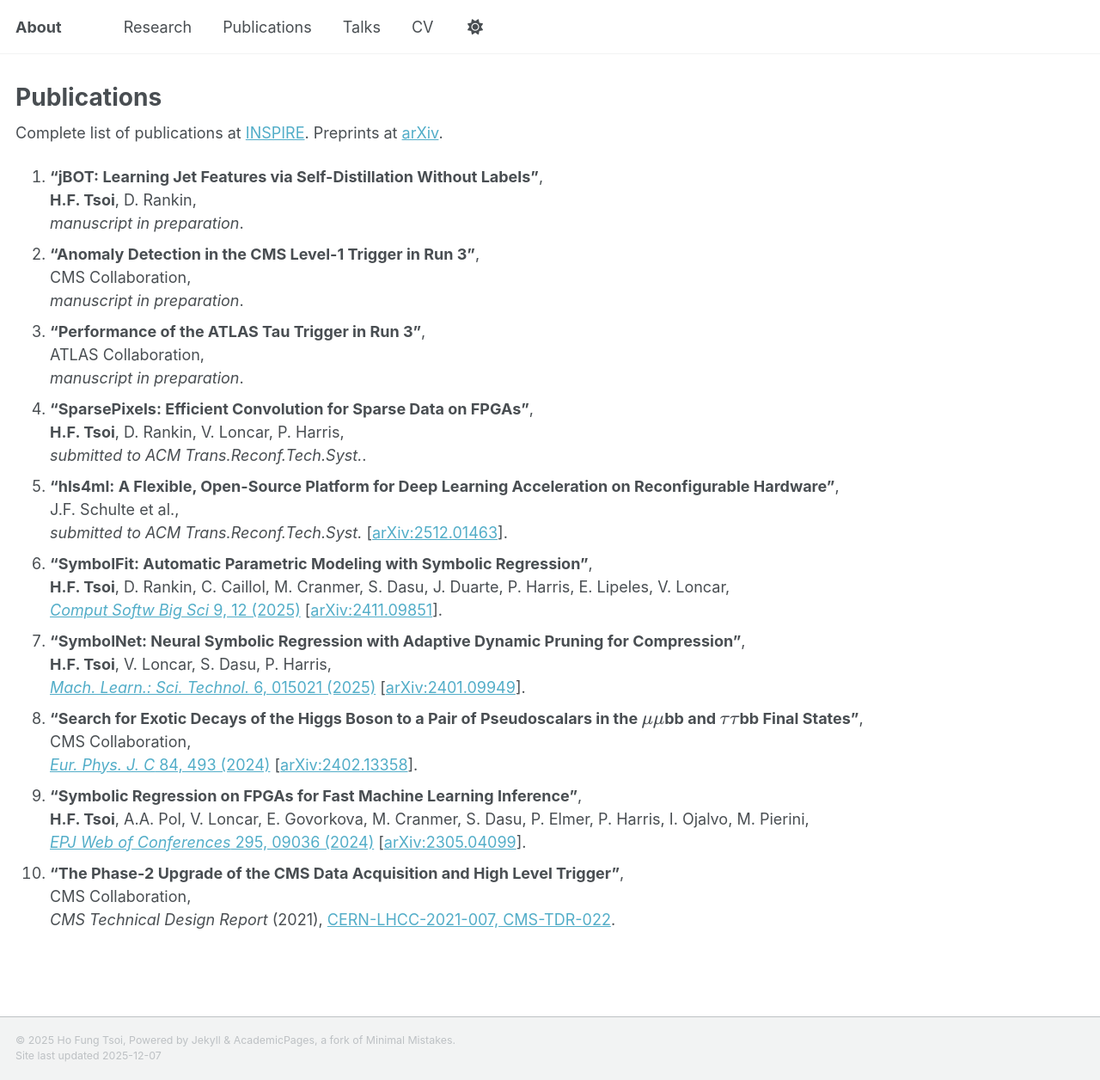
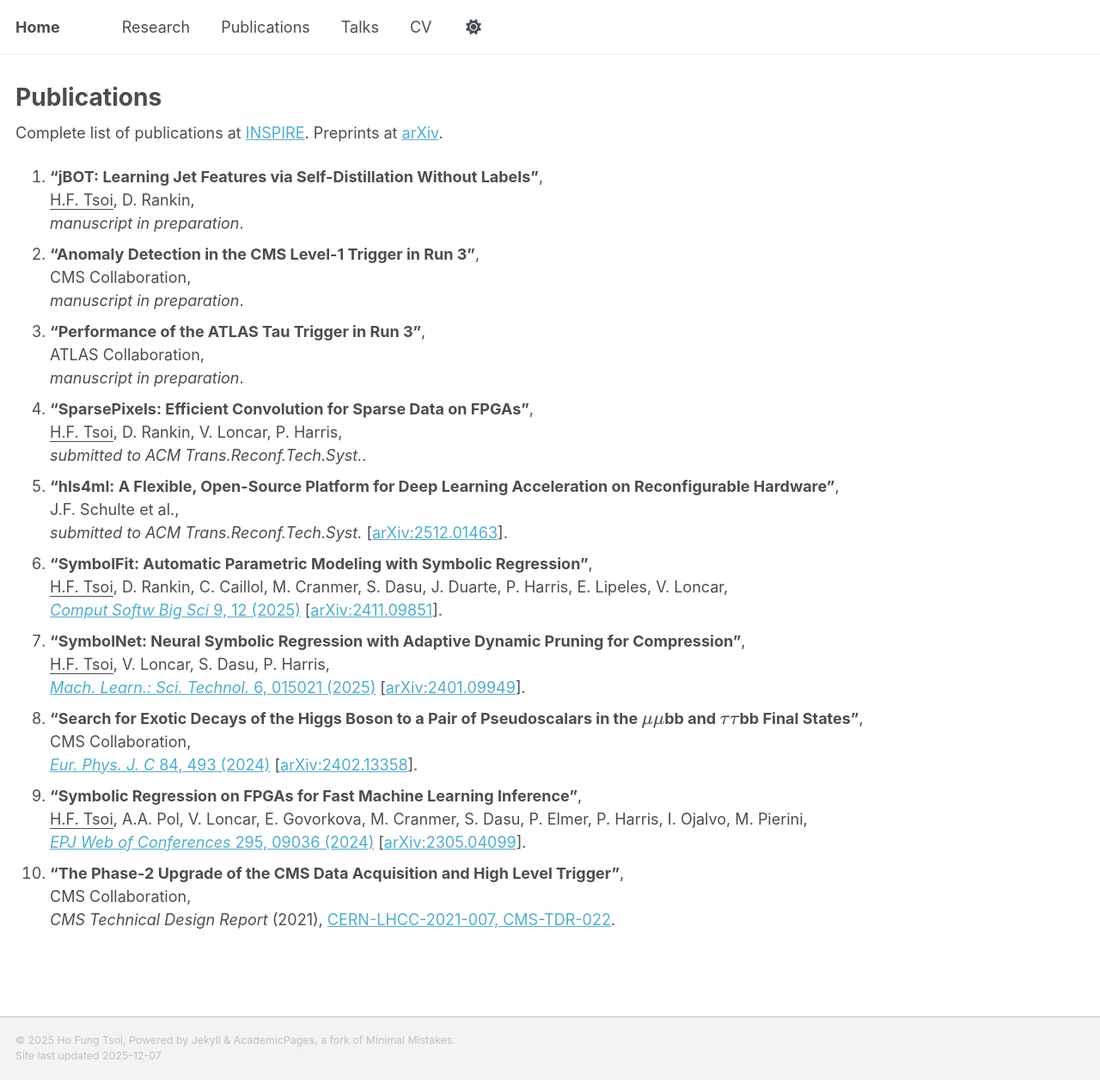
Before and after one commit to hftsoi/hftsoi.github.io, a Jekyll site: the page built from _pages/publications.md, in a window 1280 px wide and 1256 px high. Shown: the whole window at 86% size. Built offline with Jekyll 4.4.1, drawn with Linux system fonts in a browser that asks for light colours; a script bundle is joined from its source files by our own code; library files that are not in the unit come from our copies.

```diff
--- a/_config.yml
+++ b/_config.yml
@@ -9,7 +9,7 @@
 # Basic Site Settings
 locale                   : "en-US"
 site_theme               : "default" # Currently available options are "default", "air"
-title                    : "About"
+title                    : "Home"
 title_separator          : "-"
 name                     : &name "Ho Fung Tsoi"
 description              : &description "Your Name's academic portfolio"   # Update this with a general description of your site, this is the default if not overridden by a page
--- a/_pages/publications.md
+++ b/_pages/publications.md
@@ -24,7 +24,7 @@ author_profile: false
 Complete list of publications at [INSPIRE](https://inspirehep.net/authors/1791418). Preprints at [arXiv](https://arxiv.org/a/tsoi_h_1.html).
 
 1. **"jBOT: Learning Jet Features via Self-Distillation Without Labels"**,
-   **H.F. Tsoi**, D. Rankin,
+   <u>H.F. Tsoi</u>, D. Rankin,
    *manuscript in preparation*.
 1. **"Anomaly Detection in the CMS Level-1 Trigger in Run 3"**,
    CMS Collaboration,
@@ -33,22 +33,22 @@ Complete list of publications at [INSPIRE](https://inspirehep.net/authors/179141
    ATLAS Collaboration,
    *manuscript in preparation*.
 1. **"SparsePixels: Efficient Convolution for Sparse Data on FPGAs"**,
-   **H.F. Tsoi**, D. Rankin, V. Loncar, P. Harris,
+   <u>H.F. Tsoi</u>, D. Rankin, V. Loncar, P. Harris,
    *submitted to ACM Trans.Reconf.Tech.Syst.*.
 1. **"hls4ml: A Flexible, Open-Source Platform for Deep Learning Acceleration on Reconfigurable Hardware"**,
    J.F. Schulte et al.,
    *submitted to ACM Trans.Reconf.Tech.Syst.* \[[arXiv:2512.01463](https://arxiv.org/abs/2512.01463)\].
 1. **"SymbolFit: Automatic Parametric Modeling with Symbolic Regression"**,
-   **H.F. Tsoi**, D. Rankin, C. Caillol, M. Cranmer, S. Dasu, J. Duarte, P. Harris, E. Lipeles, V. Loncar,
+   <u>H.F. Tsoi</u>, D. Rankin, C. Caillol, M. Cranmer, S. Dasu, J. Duarte, P. Harris, E. Lipeles, V. Loncar,
    [*Comput Softw Big Sci* 9, 12 (2025)](https://doi.org/10.1007/s41781-025-00140-9) \[[arXiv:2411.09851](https://arxiv.org/abs/2411.09851)\].
 1. **"SymbolNet: Neural Symbolic Regression with Adaptive Dynamic Pruning for Compression"**,
-   **H.F. Tsoi**, V. Loncar, S. Dasu, P. Harris,
+   <u>H.F. Tsoi</u>, V. Loncar, S. Dasu, P. Harris,
    [*Mach. Learn.: Sci. Technol.* 6, 015021 (2025)](https://doi.org/10.1088/2632-2153/adaad8) \[[arXiv:2401.09949](https://arxiv.org/abs/2401.09949)\].
 1. **"Search for Exotic Decays of the Higgs Boson to a Pair of Pseudoscalars in the $$\mu\mu$$bb and $$\tau\tau$$bb Final States"**,
    CMS Collaboration,
    [*Eur. Phys. J. C* 84, 493 (2024)](https://link.springer.com/article/10.1140/epjc/s10052-024-12727-4) \[[arXiv:2402.13358](https://arxiv.org/abs/2402.13358)\].
 1. **"Symbolic Regression on FPGAs for Fast Machine Learning Inference"**,
-   **H.F. Tsoi**, A.A. Pol, V. Loncar, E. Govorkova, M. Cranmer, S. Dasu, P. Elmer, P. Harris, I. Ojalvo, M. Pierini,
+   <u>H.F. Tsoi</u>, A.A. Pol, V. Loncar, E. Govorkova, M. Cranmer, S. Dasu, P. Elmer, P. Harris, I. Ojalvo, M. Pierini,
    [*EPJ Web of Conferences* 295, 09036 (2024)](https://doi.org/10.1051/epjconf/202429509036) \[[arXiv:2305.04099](https://arxiv.org/abs/2305.04099)\].
 1. **"The Phase-2 Upgrade of the CMS Data Acquisition and High Level Trigger”**,
    CMS Collaboration,
```
Also changed, not shown: _pages/about.md (+8 -1 lines), _pages/research.md (+2 -2 lines), _pages/talks.md (+0 -1 lines), 1 other file.
